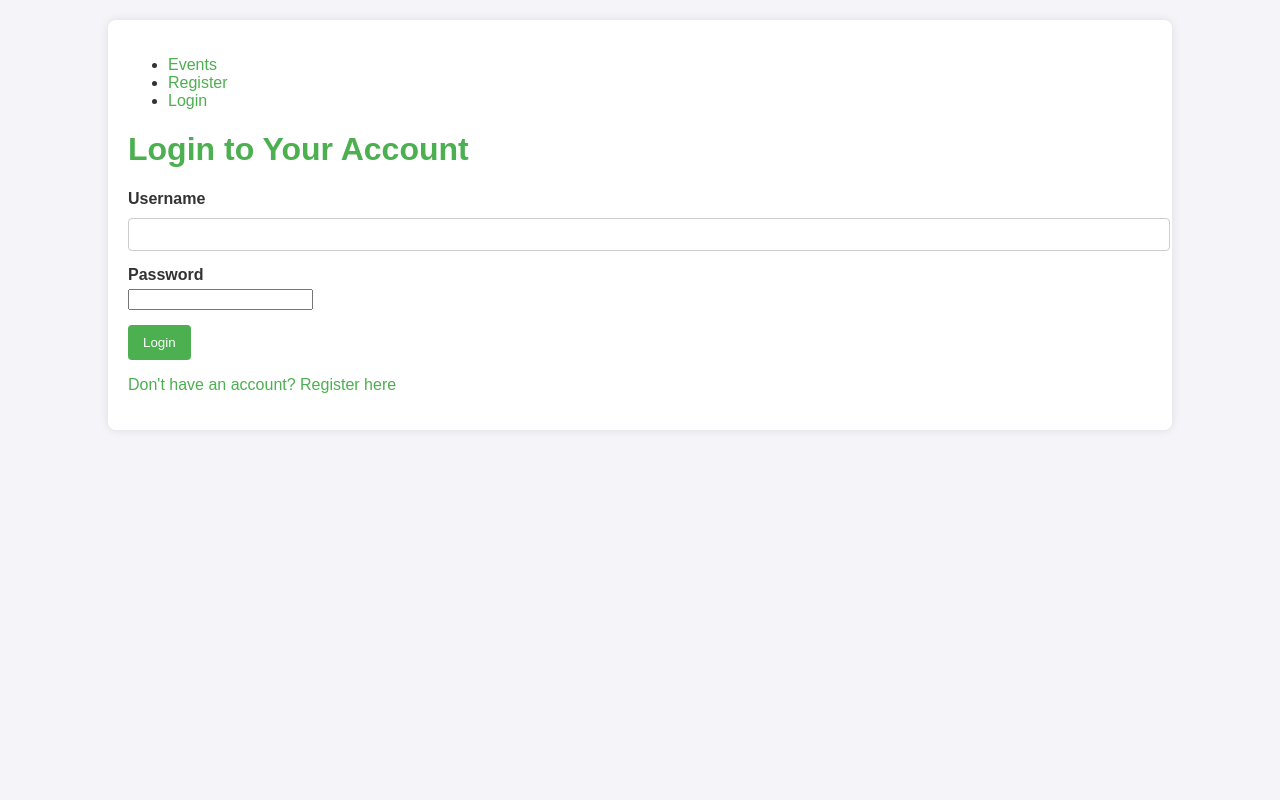
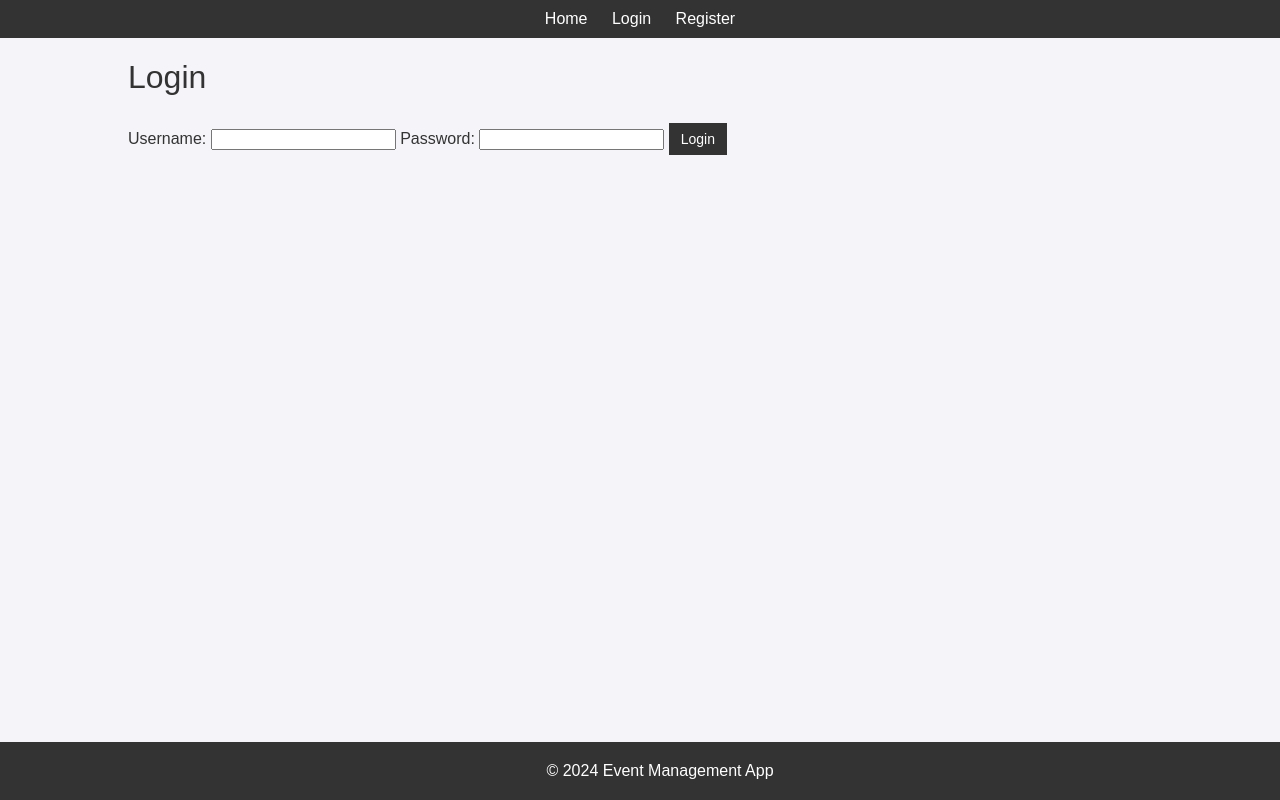
Before and after one commit to NicholasCessna/EventManagementSystem, a Flask app: page /login in a window 1280 px wide. Run offline with Flask 3, Linux system fonts and the light colour scheme; parts of the project's set-up code (start-up, migrations or seed data) failed here and were passed over.

Commit message:
Added functionality, Check it out

```diff
--- a/ProjectExamples/app.py
+++ b/ProjectExamples/app.py
@@ -1,34 +1,32 @@
+# app.py
 from flask import Flask
-from models import db, DATABASE_URI, User
+from flask_sqlalchemy import SQLAlchemy
+from flask_bcrypt import Bcrypt
+from flask_login import LoginManager
+from models import db  # Import the initialized db from models
 from flask_routes import register_routes
-from flask_login import LoginManager
 
-# Creates base to run flask app
 app = Flask(__name__)
-app.secret_key = '12345'
+app.config['SQLALCHEMY_DATABASE_URI'] = 'sqlite:///event_app.db'
+app.config['SQLALCHEMY_TRACK_MODIFICATIONS'] = False
+app.config['SECRET_KEY'] = 'yoursecretkey'
 
-
-#Configure the SQLite database URI
-app.config['SQLALCHEMY_DATABASE_URI'] = DATABASE_URI
-app.config['SQLALCHEMY_TRACK_MODIFICATIONS'] = False
-
-# Tie database and app together
+# Initialize plugins
 db.init_app(app)
+bcrypt = Bcrypt(app)
 login_manager = LoginManager(app)
-login_manager.login_view = 'login'
 
 @login_manager.user_loader
 def load_user(user_id):
+    from models import User
     return User.query.get(int(user_id))
 
-# Create db tables before first db instance is made
+# Register routes
+register_routes(app)
+
+# Initialize the database with the app context
 with app.app_context():
     db.create_all()
 
-
-# register routes from flask routes
-register_routes(app)
-
-
-if __name__ == '__main__':
-    app.run(debug = True)
+if __name__ == "__main__":
+    app.run(debug=True)
--- a/ProjectExamples/flask_routes.py
+++ b/ProjectExamples/flask_routes.py
@@ -1,78 +1,92 @@
 # flask_routes.py
 from flask import render_template, request, redirect, url_for, flash
-from flask_login import login_required, login_user, logout_user, current_user
-from controllers import get_all_events, get_event, add_sign_up, add_event, register_user, login_user_controller, logout_user_controller
-from models import User
+from flask_login import login_required, current_user
+from controllers import UserController, EventController, SignUpController
 from datetime import datetime
 
 def register_routes(app):
-    # Route to display all events public (Landing Page)
+
     @app.route('/')
     def events():
-        events = get_all_events()
-        return render_template('events.html', events=events)
+        events = EventController.get_all_events()
+        event_signup_status = {}
+        if current_user.is_authenticated:
+            for event in events:
+                event_signup_status[event.id] = SignUpController.check_for_signup(event.id, current_user.id)
+        return render_template('events.html', events=events, event_signup_status=event_signup_status)
 
+    @app.route('/event/<int:event_id>')
+    def event_detail(event_id):
+        event = EventController.get_event(event_id)
+        signup_status = False
+        if current_user.is_authenticated:
+            signup_status = SignUpController.check_for_signup(event_id, current_user.id)
+        return render_template('event_detail.html', event=event, signup_status=signup_status)
 
-    @app.route('/register', methods = ['GET', 'POST'])
+    @app.route('/register', methods=['GET', 'POST'])
     def register():
         if request.method == 'POST':
             username = request.form['username']
             password = request.form['password']
+            email = request.form['email']
             name = request.form['name']
-            email = request.form['email']
-            account_type = request.form['account_type']
-            if User.query.filter_by(username = username).first():
-                flash('Username Already Exists')
+            role = request.form['role']
+            if UserController.get_user_info(username):
+                flash('Username already exists')
                 return redirect(url_for('register'))
-            if User.query.filter_by(email = email).first():
-                flash('Email Already Exists')
-                return redirect(url_for('register'))
-            register_user(username, password, name, email, account_type)
-            flash('Registration Successful! Please log in.')
+            UserController.register_user(username, password, email, name, role)
+            flash('Registration successful! Please log in.')
             return redirect(url_for('login'))
         return render_template('register.html')
 
-    @app.route('/login', methods = ['GET', 'POST'])
+    @app.route('/login', methods=['GET', 'POST'])
     def login():
         if request.method == 'POST':
             username = request.form['username']
             password = request.form['password']
-            if login_user_controller(username, password):
+            if UserController.login_user_controller(username, password):
                 flash('Logged in successfully!')
                 return redirect(url_for('events'))
-            flash('Invalid Username or Password')
+            flash('Invalid username or password')
         return render_template('login.html')
 
     @app.route('/logout')
+    @login_required
     def logout():
-        logout_user_controller()
+        UserController.logout_user_controller()
         flash('Logged out successfully')
         return redirect(url_for('events'))
 
+    @app.route('/add_event', methods=['GET', 'POST'])
+    @login_required
+    def add_event_route():
+        if current_user.role != 'event_creator':  # Ensure only event creators can access
+            flash("You don't have permission to add events.")
+            return redirect(url_for('events'))
 
-    @app.route('/add_event', methods=['GET', 'POST'])
-    def add_event_route():
         if request.method == 'POST':
             name = request.form['name']
             description = request.form['description']
-            # Convert date and time strings to Python date and time objects
             date_str = request.form['date']
             time_str = request.form['time']
-            date = datetime.strptime(date_str, '%Y-%m-%d').date()  # Convert to date object
-            time = datetime.strptime(time_str, '%H:%M').time()      # Convert to time object
             location = request.form['location']
-            # Add the event to the database
-            add_event(name, description, date, time, location)
+
+            # Parse date and time inputs
+            date = datetime.strptime(date_str, '%Y-%m-%d').date()
+            time = datetime.strptime(time_str, '%H:%M').time()
+
+            # Call EventController to add event with the organizer ID
+            EventController.add_event(name, description, date, time, location, current_user.id)
+            flash('Event added successfully!')
             return redirect(url_for('events'))
         return render_template('add_event.html')
 
-    # Route to display a sign-up page for a specific event
-    @app.route('/event/<int:event_id>/signup', methods = ['GET', 'POST'])
+    @app.route('/event/<int:event_id>/signup', methods=['GET', 'POST'])
     @login_required
     def signup(event_id):
-        event = get_event(event_id)
         if request.method == 'POST':
-            add_sign_up(event_id, current_user.id)
-            flash('You successfully Signed Up for the event')
-            return redirect(url_for('events'))
-        return render_template('signup.html',event=event)
+            message = SignUpController.add_sign_up(event_id, current_user.id)
+            flash(message)
+            return redirect(url_for('event_detail', event_id=event_id))
+        event = EventController.get_event(event_id)
+        return render_template('signup.html', event=event)
--- a/ProjectExamples/static/style.css
+++ b/ProjectExamples/static/style.css
@@ -1,60 +1,80 @@
-/* static/style.css */
+/* style.css */
+
 body {
     font-family: Arial, sans-serif;
+    background-color: #f4f4f9;
     margin: 0;
     padding: 0;
-    background-color: #f4f4f9;
     color: #333;
 }
+
 .container {
     width: 80%;
-    margin: 20px auto;
+    margin: auto;
+    overflow: hidden;
+}
+
+h1, h2, h3 {
+    color: #333;
+    font-weight: 300;
+}
+
+nav {
+    background: #333;
+    color: #fff;
+    padding: 10px 0;
+    text-align: center;
+}
+
+nav a {
+    color: #fff;
+    text-decoration: none;
+    padding: 10px;
+    font-size: 16px;
+}
+
+nav a:hover {
+    background: #555;
+    color: #fff;
+}
+
+button, .btn {
+    display: inline-block;
+    padding: 8px 12px;
+    color: #fff;
+    background: #333;
+    border: none;
+    cursor: pointer;
+    font-size: 14px;
+    margin: 5px 0;
+}
+
+button:hover, .btn:hover {
+    background: #555;
+}
+
+.event-list, .signup-list {
+    list-style-type: none;
+    padding: 0;
+}
+
+.event-item, .signup-item {
+    background: #fff;
+    margin: 10px 0;
+    padding: 15px;
+    border: 1px solid #ddd;
+}
+
+.event-item h3 {
+    margin-top: 0;
+}
+
+footer {
+    text-align: center;
     padding: 20px;
-    background: white;
-    border-radius: 8px;
-    box-shadow: 0 0 10px rgba(0, 0, 0, 0.1);
+    background: #333;
+    color: #fff;
+    position: fixed;
+    bottom: 0;
+    width: 100%;
 }
-h1, h2 {
-    color: #4CAF50;
-}
-a {
-    color: #4CAF50;
-    text-decoration: none;
-}
-a:hover {
-    text-decoration: underline;
-}
-.form-group {
-    margin-bottom: 15px;
-}
-label {
-    display: block;
-    font-weight: bold;
-    margin-bottom: 5px;
-}
-input[type="text"], input[type="date"], input[type="time"], input[type="email"], textarea {
-    width: 100%;
-    padding: 8px;
-    margin-top: 5px;
-    border: 1px solid #ccc;
-    border-radius: 4px;
-}
-button {
-    background-color: #4CAF50;
-    color: white;
-    padding: 10px 15px;
-    border: none;
-    border-radius: 4px;
-    cursor: pointer;
-}
-button:hover {
-    background-color: #45a049;
-}
-.message {
-    margin-bottom: 20px;
-    padding: 10px;
-    background-color: #dff0d8;
-    color: #3c763d;
-    border: 1px solid #d6e9c6;
-    border-radius: 4px;
-}
--- a/ProjectExamples/templates/base.html
+++ b/ProjectExamples/templates/base.html
@@ -1,33 +1,29 @@
 <!-- templates/base.html -->
-<!doctype html>
+<!DOCTYPE html>
 <html lang="en">
 <head>
-    <meta charset="utf-8">
-    <title>{% block title %}Event Management System{% endblock %}</title>
+    <meta charset="UTF-8">
+    <title>{% block title %}Event Management{% endblock %}</title>
     <link rel="stylesheet" href="{{ url_for('static', filename='style.css') }}">
 </head>
 <body>
+    <nav>
+        <a href="{{ url_for('events') }}">Home</a>
+        {% if current_user.is_authenticated %}
+            <a href="{{ url_for('logout') }}">Logout</a>
+            {% if current_user.role == 'event_creator' %}
+                <a href="{{ url_for('add_event_route') }}">Add Event</a>
+            {% endif %}
+        {% else %}
+            <a href="{{ url_for('login') }}">Login</a>
+            <a href="{{ url_for('register') }}">Register</a>
+        {% endif %}
+    </nav>
     <div class="container">
-        <header>
-            <nav>
-                <ul>
-                    <li><a href="{{ url_for('events') }}">Events</a></li>
-                    <li><a href="{{ url_for('register') }}">Register</a></li>
-                    <li><a href="{{ url_for('login') }}">Login</a></li>
-                </ul>
-            </nav>
-        </header>
-        <h1>{% block header %}Event Management System{% endblock %}</h1>
-        {% with messages = get_flashed_messages() %}
-            {% if messages %}
-                <div class="message">
-                    {% for message in messages %}
-                        <p>{{ message }}</p>
-                    {% endfor %}
-                </div>
-            {% endif %}
-        {% endwith %}
         {% block content %}{% endblock %}
     </div>
+    <footer>
+        &copy; 2024 Event Management App
+    </footer>
 </body>
 </html>
--- a/ProjectExamples/templates/login.html
+++ b/ProjectExamples/templates/login.html
@@ -1,22 +1,14 @@
-<!-- templates/login.html -->
 {% extends "base.html" %}
+{% block title %}Login{% endblock %}
+{% block content %}
+    <h1>Login</h1>
+    <form method="POST" action="{{ url_for('login') }}">
+        <label for="username">Username:</label>
+        <input type="text" name="username" required>
 
-{% block title %}Login{% endblock %}
-{% block header %}Login to Your Account{% endblock %}
-
-{% block content %}
-    <form action="{{ url_for('login') }}" method="POST">
-        <div class="form-group">
-            <label>Username</label>
-            <input type="text" name="username" required>
-        </div>
-
-        <div class="form-group">
-            <label>Password</label>
-            <input type="password" name="password" required>
-        </div>
+        <label for="password">Password:</label>
+        <input type="password" name="password" required>
 
         <button type="submit">Login</button>
     </form>
-    <p><a href="{{ url_for('register') }}">Don't have an account? Register here</a></p>
 {% endblock %}
```
Also changed, not shown: ProjectExamples/controllers.py (+30 -33 lines), ProjectExamples/models.py (+65 -111 lines), ProjectExamples/templates/add_event.html (+14 -28 lines), ProjectExamples/templates/event_detail.html (added, +18 -0 lines), ProjectExamples/templates/events.html (+12 -12 lines), ProjectExamples/templates/register.html (+18 -14 lines), ProjectExamples/templates/signup.html (+6 -8 lines), ProjectExamples/instance/event_app.db, ProjectExamples/templates/event_details.html (deleted).
